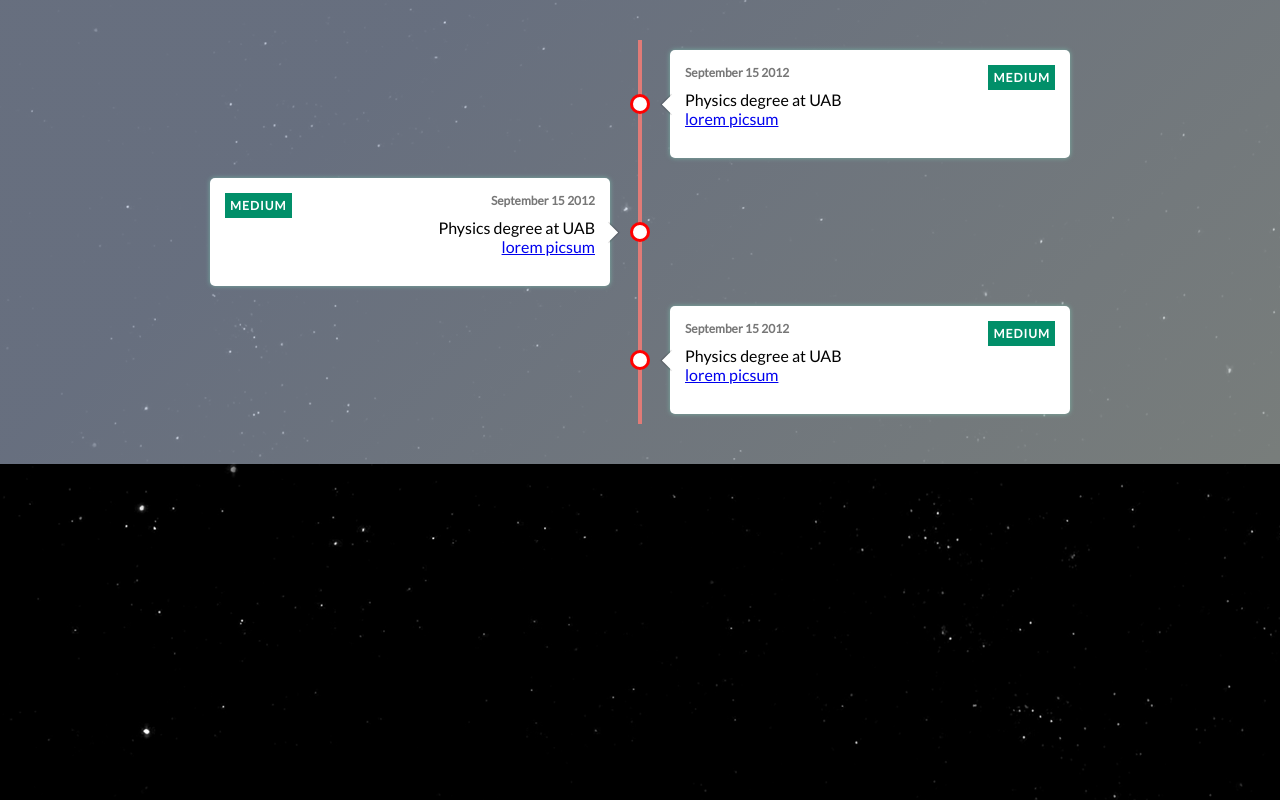
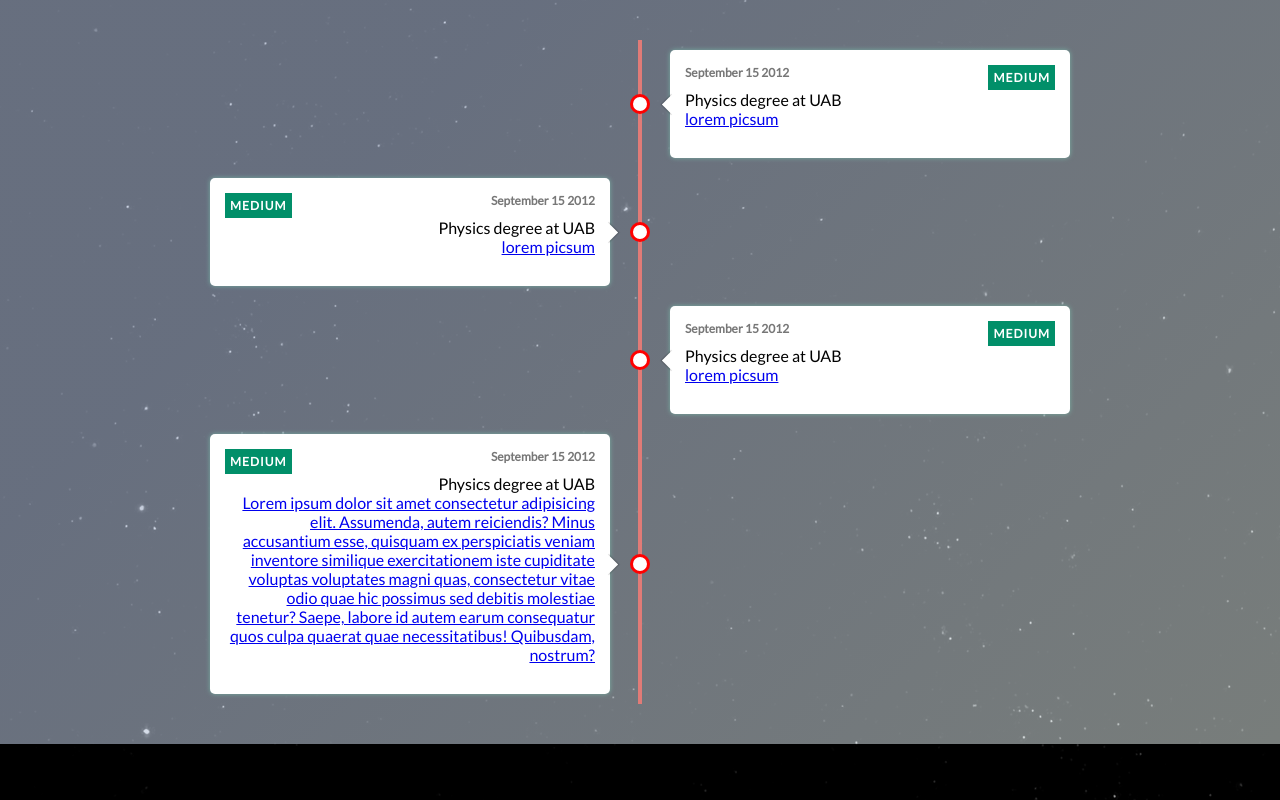
Before and after one commit to berni23/portfolio, a React (Create React App) app: page / in a window 1280 px wide. Built offline with nearby package versions, Linux system fonts and the light colour scheme.

Commit message:
lorem picsum

```diff
--- a/src/assets/styles/App.css
+++ b/src/assets/styles/App.css
@@ -205,7 +205,7 @@ h1 {
     }
 } */
 
-@media only screen and (max-width: 767px) {
+/* @media only screen and (max-width: 767px) {
 
     .timeline-item-content,
     .timeline-item:nth-child(odd) .timeline-item-content {
@@ -213,4 +213,4 @@ h1 {
         text-align: center;
         align-items: center;
     }
-}
+} */
--- a/src/data.js
+++ b/src/data.js
@@ -41,6 +41,22 @@ const data = [
       text: "lorem picsum",
     },
   },
+
+  {
+    text: " Physics degree at UAB",
+    date: "September 15 2012",
+
+    category: {
+      tag: "medium",
+      color: "#018f69",
+    },
+
+    link: {
+      url: "https://picsum.photos/200",
+      text:
+        "Lorem ipsum dolor sit amet consectetur adipisicing elit. Assumenda, autem reiciendis? Minus accusantium esse, quisquam ex perspiciatis veniam inventore similique exercitationem iste cupiditate voluptas voluptates magni quas, consectetur vitae odio quae hic possimus sed debitis molestiae tenetur? Saepe, labore id autem earum consequatur quos culpa quaerat quae necessitatibus! Quibusdam, nostrum?",
+    },
+  },
 ];
 
 export default data;
```
Also changed, not shown: 1 other file (tests, documents, lock files or other folders).
